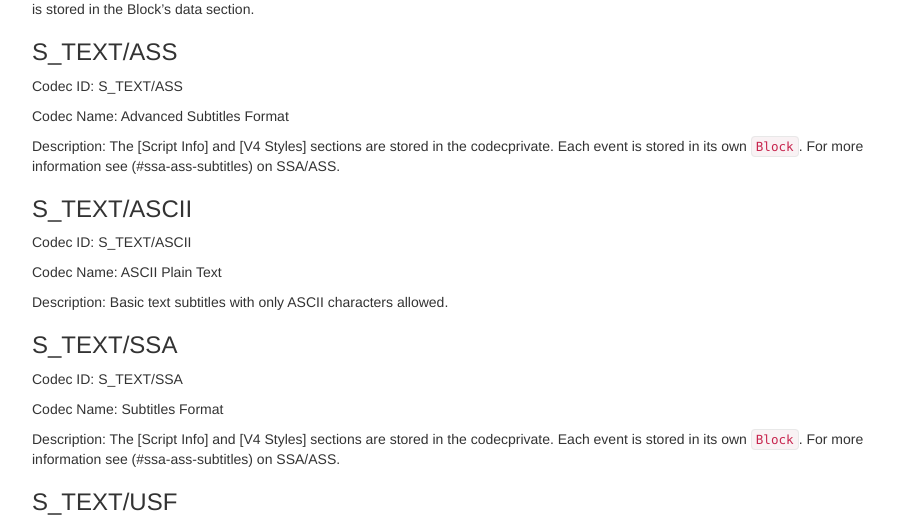
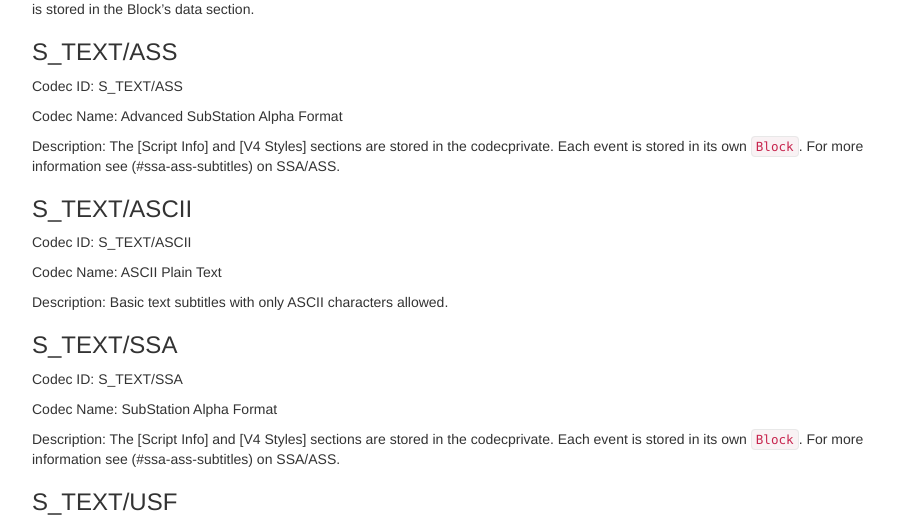
Before and after one commit to ietf-wg-cellar/matroska-specification, a Jekyll site: the page built from codec_specs.md, in a window 1280 px wide and 900 px high, scrolled down 16257 px. Shown: the part 152-669 px from the top of the window, without its empty margins (273-1190 px from the left). Built offline with Jekyll 4.4.1, drawn with Linux system fonts in a browser that asks for light colours; our own code applies the rules of GitHub Pages for plain Markdown files.

Commit message:
rename SSA/ASS to (Advanced) SubStation Alpha

```diff
--- a/codec_specs.md
+++ b/codec_specs.md
@@ -958,7 +958,7 @@ is stored in the Block's data section.
 
 Codec ID: S_TEXT/ASS
 
-Codec Name: Advanced Subtitles Format
+Codec Name: Advanced SubStation Alpha Format
 
 Description: The [Script Info] and [V4 Styles] sections are stored in the codecprivate. Each event is stored in its own `Block`.
 For more information see (#ssa-ass-subtitles) on SSA/ASS.
@@ -975,7 +975,7 @@ Description: Basic text subtitles with only ASCII characters allowed.
 
 Codec ID: S_TEXT/SSA
 
-Codec Name: Subtitles Format
+Codec Name: SubStation Alpha Format
 
 Description: The [Script Info] and [V4 Styles] sections are stored in the codecprivate. Each event is stored in its own `Block`.
 For more information see (#ssa-ass-subtitles) on SSA/ASS.
```
Also changed, not shown: codec_iana.md (+2 -2 lines).
